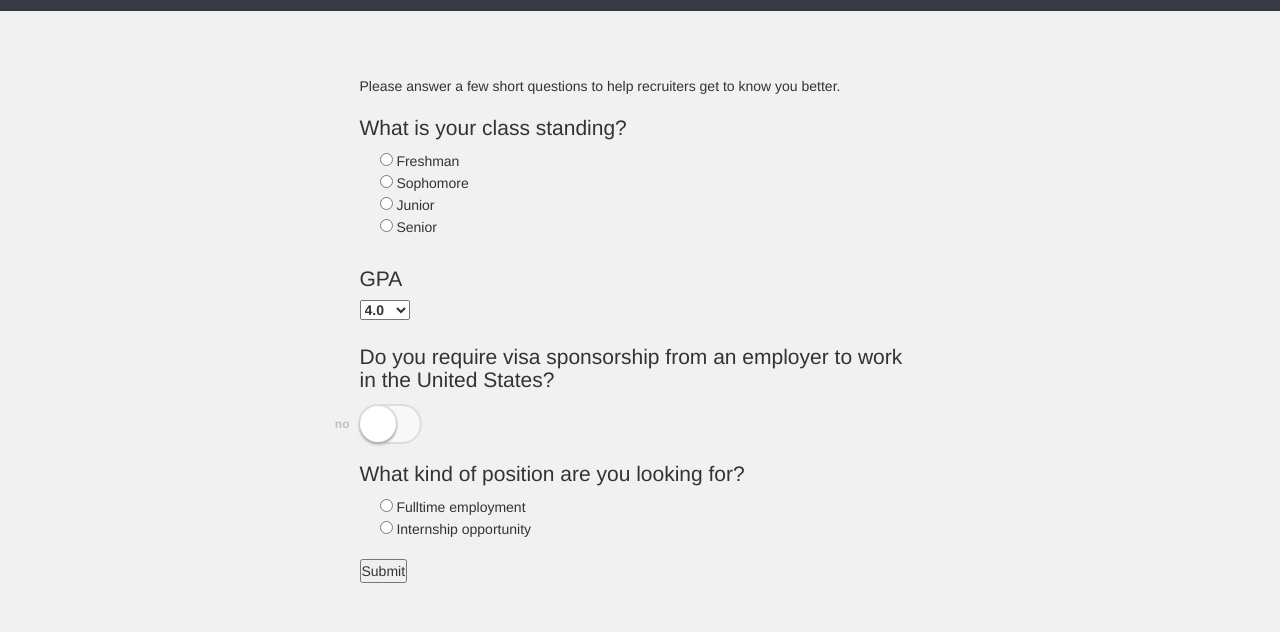
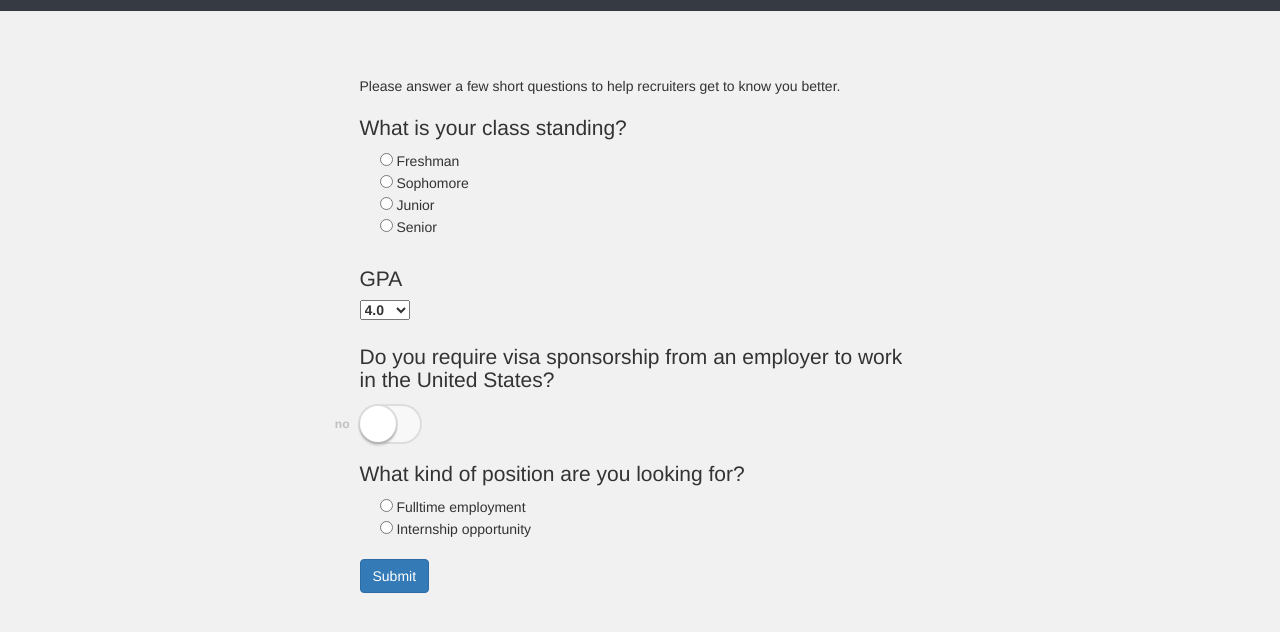
Before and after one commit to eric-zeng/auctora, a plain HTML site: page candidate/questions.html in a window 1280 px wide. Shown: the part 194-826 px from the top of the page. Drawn offline with nearby package versions, Linux system fonts and the light colour scheme.

Commit message:
Change questions page button to a bootstrap button

```diff
--- a/candidate/questions.html
+++ b/candidate/questions.html
@@ -106,7 +106,7 @@
 							Internship opportunity
 						</label>
 					</div>
-					<input type="submit" value="Submit" style="10px;">
+					<button type="submit" value="submit" class="btn btn-primary">Submit</button>
 				</form>
 			</div>
 		</div>
```
